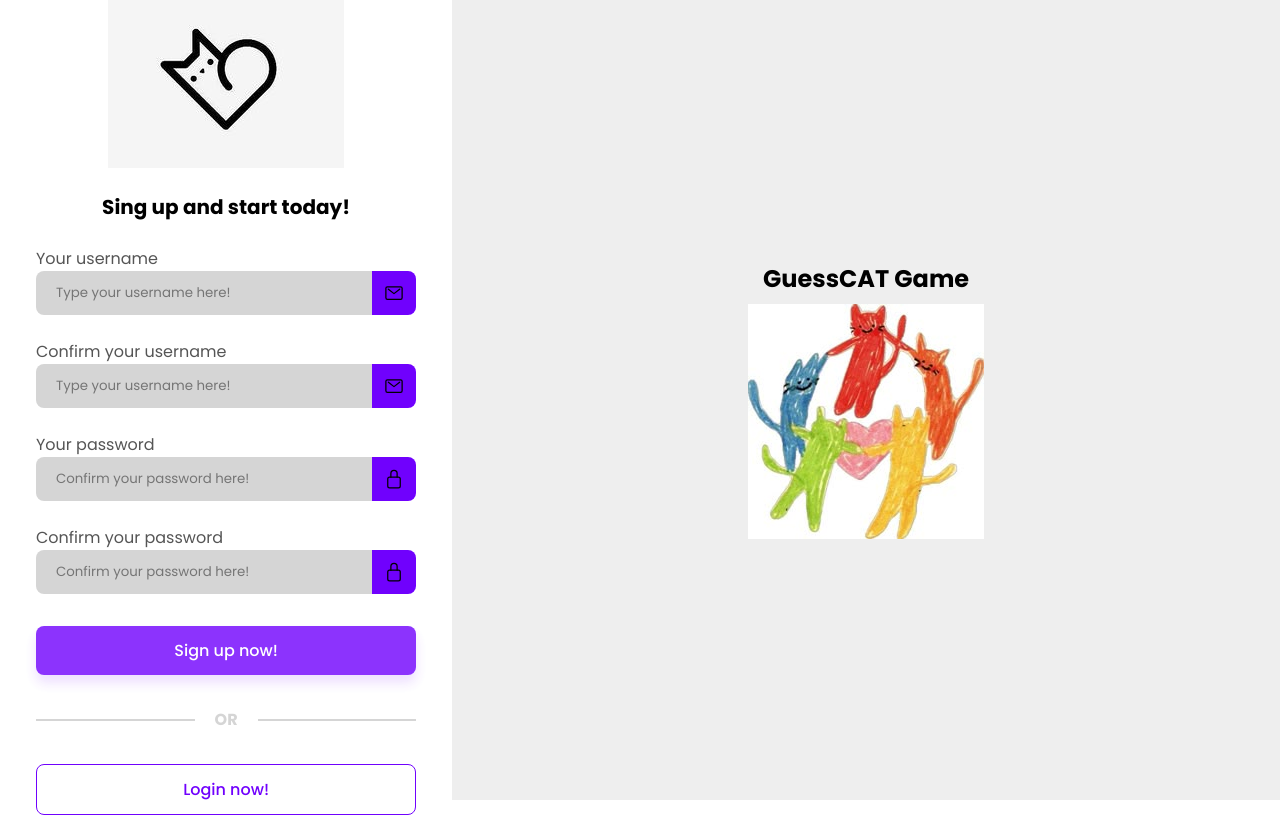
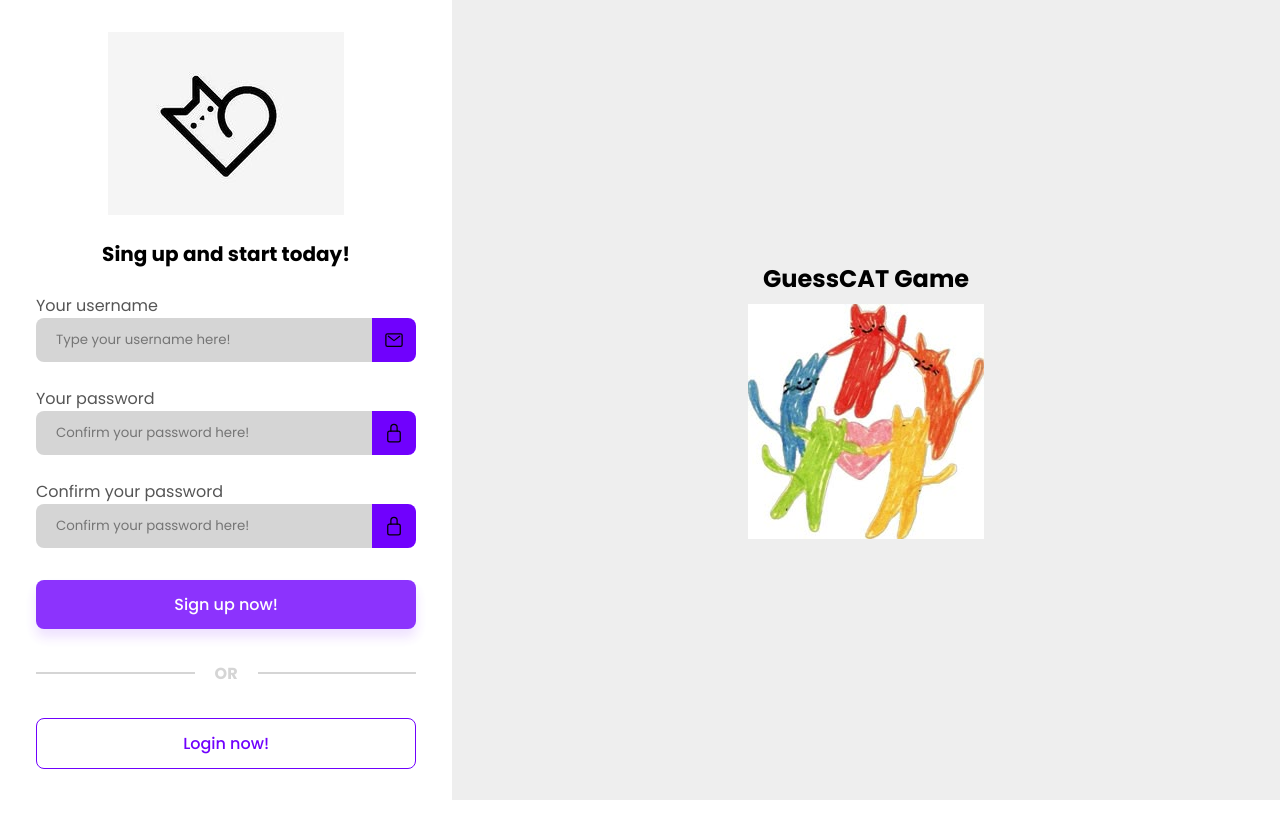
Before and after one commit to eriksgda/WEB-guesscat, an Angular app: page /signup in a window 1280 px wide. Built offline with nearby package versions, Linux system fonts and the light colour scheme.

Commit message:
feat: add auto complete and id/name to inputs && navigate to /game when authenticated

```diff
--- a/src/app/components/primary-input/primary-input.component.html
+++ b/src/app/components/primary-input/primary-input.component.html
@@ -2,7 +2,10 @@
     <label [for]="inputName">{{ label }}</label>
     <div class="input-content">
         <input
+            [id]="inputName"
+            [name]="inputName"
             [type]="type"
+            [autocomplete]="autoComplete"
             [placeholder]="placeholder"
             [value]="value"
             (input)="onInput($event)"
--- a/src/app/components/primary-input/primary-input.component.ts
+++ b/src/app/components/primary-input/primary-input.component.ts
@@ -23,6 +23,7 @@ export class PrimaryInputComponent implements ControlValueAccessor{
   @Input() inputName: string = "";
   @Input() placeholder: string = "";
   @Input() label: string = "";
+  @Input() autoComplete: string = "";
 
   value: string = "";
 
--- a/src/app/pages/login/login.component.html
+++ b/src/app/pages/login/login.component.html
@@ -4,13 +4,14 @@ primaryBtnText="Login now!"
 secondaryBtnText="Sign up now!"
 [disablePrimaryBtn]="!loginForm.valid"
 (submit)="submit()"
-(navegate)="navegate()"
+(navegate)="navigate()"
 >
      <form [formGroup]="loginForm">
         <app-primary-input
             formControlName="username"
             inputName="username"
             type="text"
+            autoComplete="username"
             label="Your username"
             placeholder="Type your username here!"
         >
@@ -22,6 +23,7 @@ secondaryBtnText="Sign up now!"
             formControlName="password"
             inputName="password"
             type="password"
+            autoComplete="current-password"
             label="Your password"
             placeholder="Type your password here!"
         >
--- a/src/app/pages/login/login.component.ts
+++ b/src/app/pages/login/login.component.ts
@@ -6,10 +6,7 @@ import { Router } from '@angular/router';
 import { LoginService } from '../../services/login.service';
 import { ToastrService } from 'ngx-toastr';
 
-interface LoginForm {
-  username: FormControl,
-  password: FormControl
-}
+import { LoginForm } from '../../types/login-form.model';
 
 @Component({
   selector: 'app-login',
@@ -40,12 +37,15 @@ export class LoginComponent {
 
   submit() {
     this.loginService.login(this.loginForm.value.username, this.loginForm.value.password).subscribe({
-      next: () => this.toastrService.success("Successful login!"),
+      next: () => {
+        this.toastrService.success("Successful login!");
+        this.router.navigate(["game"]);
+      },
       error: () => this.toastrService.error("Authentication error!")
     });
   }
 
-  navegate() {
-    this.router.navigate(["singup"]);
+  navigate() {
+    this.router.navigate(["signup"]);
   }
 }
--- a/src/app/pages/signup/signup.component.html
+++ b/src/app/pages/signup/signup.component.html
@@ -4,13 +4,14 @@ primaryBtnText="Sign up now!"
 secondaryBtnText="Login now!"
 [disablePrimaryBtn]="!signupForm.valid"
 (submit)="submit()"
-(navegate)="navegate()"
+(navegate)="navigate()"
 >
      <form [formGroup]="signupForm">
         <app-primary-input
             formControlName="username"
             inputName="username"
             type="text"
+            autoComplete="username"
             label="Your username"
             placeholder="Type your username here!"
         >
@@ -18,23 +19,11 @@ secondaryBtnText="Login now!"
                 <img src="/assets/username.svg"/>
             </div>
         </app-primary-input>
-
-        <app-primary-input
-            formControlName="usernameConfirm"
-            inputName="usernameConfirm"
-            type="text"
-            label="Confirm your username"
-            placeholder="Type your username here!"
-        >
-            <div class="icon">
-                <img src="/assets/username.svg"/>
-            </div>
-        </app-primary-input>
-
         <app-primary-input
             formControlName="password"
             inputName="password"
             type="password"
+            autoComplete="new-password"
             label="Your password"
             placeholder="Confirm your password here!"
         >
@@ -47,6 +36,7 @@ secondaryBtnText="Login now!"
             formControlName="passwordConfirm"
             inputName="passwordConfirm"
             type="password"
+            autoComplete="new-password"
             label="Confirm your password"
             placeholder="Confirm your password here!"
         >
--- a/src/app/pages/signup/signup.component.ts
+++ b/src/app/pages/signup/signup.component.ts
@@ -7,12 +7,7 @@ import { LoginService } from '../../services/login.service';
 import { ToastrService } from 'ngx-toastr';
 import { SignupService } from '../../services/signup.service';
 
-interface SignupForm {
-  username: FormControl,
-  usernameConfirm: FormControl,
-  password: FormControl,
-  passwordConfirm: FormControl
-}
+import { SignupForm } from '../../types/signup-form.model';
 
 @Component({
   selector: 'app-signup',
@@ -37,7 +32,6 @@ export class SignupComponent {
   ) {
     this.signupForm = new FormGroup({
       username: new FormControl('', [Validators.required, Validators.minLength(6)]),
-      usernameConfirm: new FormControl('', [Validators.required, Validators.minLength(6)]),
       password: new FormControl('', [Validators.required, Validators.minLength(6)]),
       passwordConfirm: new FormControl('', [Validators.required, Validators.minLength(6)])
     })
@@ -45,12 +39,15 @@ export class SignupComponent {
 
   submit() {
     this.signupService.signup(this.signupForm.value.username, this.signupForm.value.password).subscribe({
-      next: () => this.toastrService.success("Successful sign up!"),
+      next: () => {
+        this.toastrService.success("Successful sign up!");
+        this.router.navigate(["game"]);
+      },
       error: () => this.toastrService.error("Register error!")
     });
   }
 
-  navegate() {
+  navigate() {
     this.router.navigate(["login"]);
   }
 }
```
